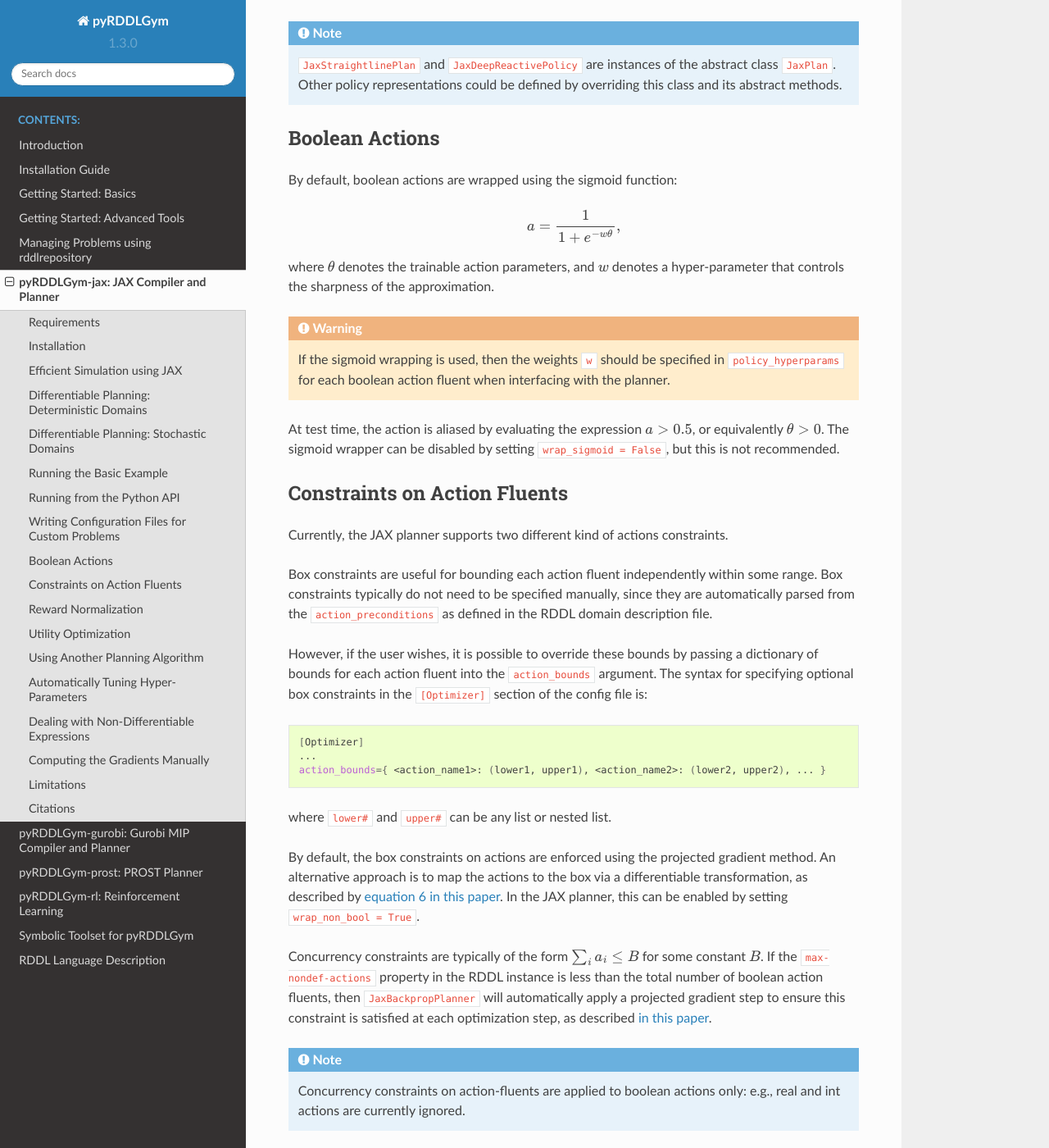
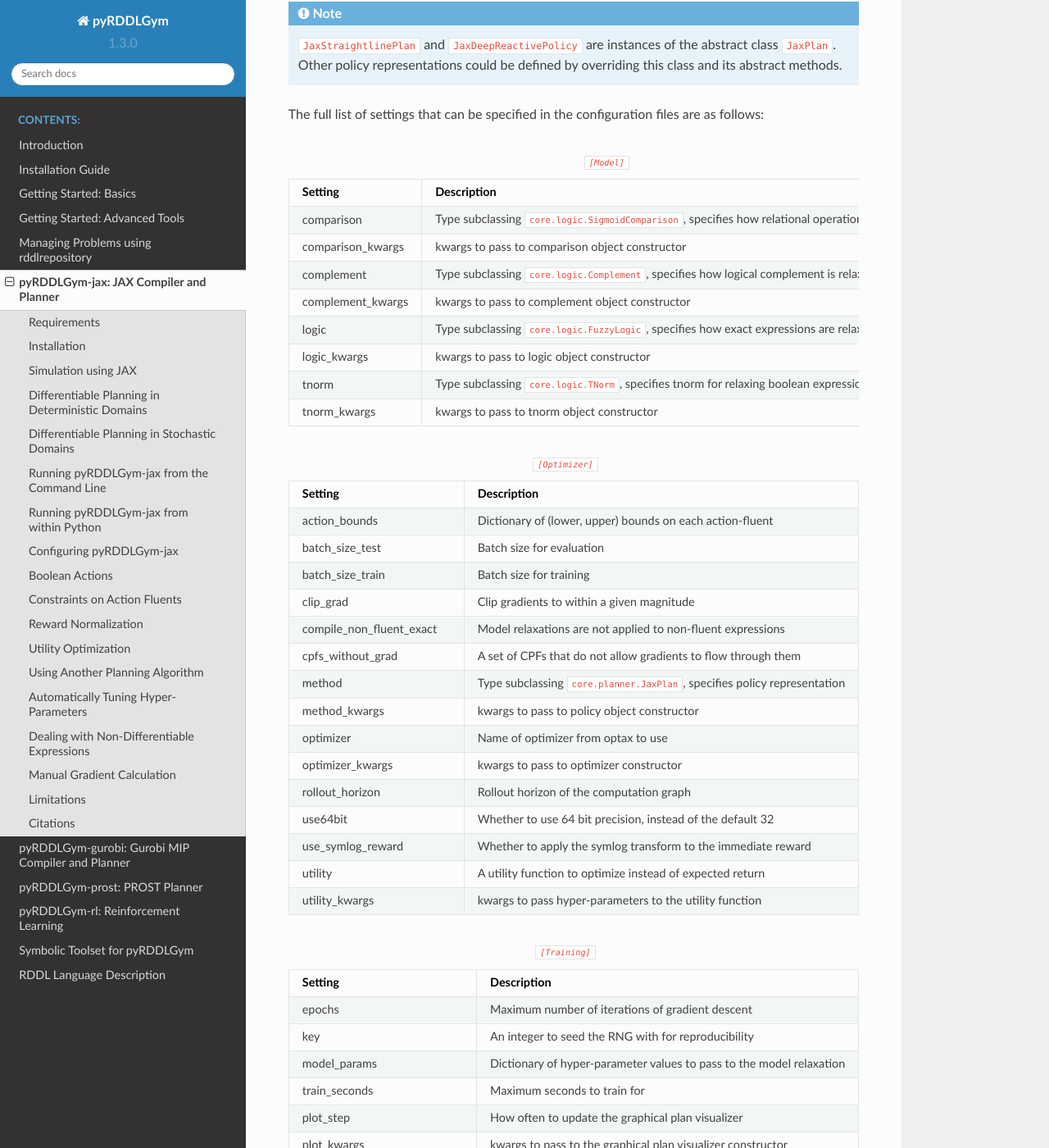
Before and after one commit to pyrddlgym-project/pyRDDLGym, a Sphinx documentation site: the page built from docs/jax.rst, in a window 1280 px wide and 1400 px high, scrolled down 5727 px. Shown: the whole window at 82% size. Built offline with Sphinx 7.4.7 and the Read the Docs theme 2.0.0, drawn with Linux system fonts in a browser that asks for light colours; some of the changed text lies outside the part shown.

Commit message:
JAX documentation list all options in config

```diff
--- a/docs/jax.rst
+++ b/docs/jax.rst
@@ -8,7 +8,8 @@ We also show how gradient ascent can be used to do optimal control.
 
 Requirements
 ------------
-This package requires Python 3.8+, as well as the following:
+
+This package requires Python 3.8+ with:
 
 * pyRDDLGym>=2.0
 * tqdm>=4.66
@@ -29,23 +30,23 @@ To run the hyper-parameter tuning, you will also need:
 Installation
 -----------------
 
-You can install pyRDDLGym-jax and all of its requirements via pip:
+To install pyRDDLGym-jax and all of its requirements via pip:
 
 .. code-block:: shell
 
     pip install pyRDDLGym-jax
 
-You can also install the latest pre-release version via git:
+To install the latest pre-release version via git:
 
 .. code-block:: shell
 
     pip install git+https://github.com/pyrddlgym-project/pyRDDLGym-jax.git
 
 
-Efficient Simulation using JAX
+Simulation using JAX
 -------------------
 
-pyRDDLGym simulates domains using pure Python and NumPy arrays.
+pyRDDLGym ordinarily simulates domains using pure Python and NumPy arrays.
 If you require additional structure (e.g. gradient calculations) or better simulation performance,
 the environment can be compiled using JAX and swapped with the default simulation backend, as shown below:
 
@@ -60,7 +61,7 @@ the environment can be compiled using JAX and swapped with the default simulatio
    In almost all cases, the JAX backend should return numerical results identical to the default backend.
 
 
-Differentiable Planning: Deterministic Domains
+Differentiable Planning in Deterministic Domains
 -------------------
 
 The (open-loop) planning problem for a deterministic environment involves finding a sequence of actions (plan)
@@ -95,7 +96,7 @@ as explained `in this paper <https://ojs.aaai.org/index.php/AAAI/article/view/47
 pyRDDLGym-jax currently supports both options, which are detailed in a later section of this tutorial.
 
 
-Differentiable Planning: Stochastic Domains
+Differentiable Planning in Stochastic Domains
 -------------------
 
 A common problem of planning in stochastic domains is that the gradients of sampling nodes are not well-defined.
@@ -132,7 +132,7 @@ where the argmax is approximated using the softmax function.
    is fully dependent on the JAX implementation: it could return a zero or NaN gradient, or raise an exception.
 
 
-Running the Basic Example
+Running pyRDDLGym-jax from the Command Line
 -------------------
 
 A basic script is provided to run the JAX planner on any domain in rddlrepository,
@@ -166,7 +166,7 @@ For example, the following will perform open-loop control on the Quadcopter doma
     python -m pyRDDLGym_jax.examples.run_plan Quadcopter 1 slp
 
 
-Running from the Python API
+Running pyRDDLGym-jax from within Python
 -------------------
 
 .. _jax-intro:
@@ -212,7 +212,7 @@ The ``**planner_args`` and ``**train_args`` are keyword arguments passed during
 but we strongly recommend creating and loading a configuration file as discussed next.
 
 
-Writing Configuration Files for Custom Problems
+Configuring pyRDDLGym-jax
 -------------------
 
 The recommended way to manage planner settings is to write a configuration file
@@ -279,6 +279,97 @@ and two hidden layers with 128 and 64 neurons, respectively.
 .. note::
    ``JaxStraightlinePlan`` and ``JaxDeepReactivePolicy`` are instances of the abstract class ``JaxPlan``.
    Other policy representations could be defined by overriding this class and its abstract methods.
+
+The full list of settings that can be specified in the configuration files are as follows:
+
+.. list-table:: ``[Model]``
+   :widths: 60 60
+   :header-rows: 1
+
+   * - Setting
+     - Description
+   * - comparison
+     - Type subclassing ``core.logic.SigmoidComparison``, specifies how relational operations are relaxed
+   * - comparison_kwargs
+     - kwargs to pass to comparison object constructor
+   * - complement
+     - Type subclassing ``core.logic.Complement``, specifies how logical complement is relaxed
+   * - complement_kwargs
+     - kwargs to pass to complement object constructor
+   * - logic
+     - Type subclassing ``core.logic.FuzzyLogic``, specifies how exact expressions are relaxed
+   * - logic_kwargs
+     - kwargs to pass to logic object constructor
+   * - tnorm
+     - Type subclassing ``core.logic.TNorm``, specifies tnorm for relaxing boolean expressions
+   * - tnorm_kwargs
+     - kwargs to pass to tnorm object constructor
+
+
+.. list-table:: ``[Optimizer]``
+   :widths: 60 60
+   :header-rows: 1
+
+   * - Setting
+     - Description
+   * - action_bounds
+     - Dictionary of (lower, upper) bounds on each action-fluent
+   * - batch_size_test
+     - Batch size for evaluation
+   * - batch_size_train
+     - Batch size for training
+   * - clip_grad
+     - Clip gradients to within a given magnitude
+   * - compile_non_fluent_exact
+     - Model relaxations are not applied to non-fluent expressions
+   * - cpfs_without_grad
+     - A set of CPFs that do not allow gradients to flow through them
+   * - method
+     - Type subclassing ``core.planner.JaxPlan``, specifies policy representation
+   * - method_kwargs
+     - kwargs to pass to policy object constructor
+   * - optimizer
+     - Name of optimizer from optax to use
+   * - optimizer_kwargs
+     - kwargs to pass to optimizer constructor
+   * - rollout_horizon
+     - Rollout horizon of the computation graph
+   * - use64bit
+     - Whether to use 64 bit precision, instead of the default 32
+   * - use_symlog_reward
+     - Whether to apply the symlog transform to the immediate reward
+   * - utility
+     - A utility function to optimize instead of expected return
+   * - utility_kwargs
+     - kwargs to pass hyper-parameters to the utility function
+
+
+.. list-table:: ``[Training]``
+   :widths: 60 60
+   :header-rows: 1
+
+   * - Setting
+     - Description
+   * - epochs
+     - Maximum number of iterations of gradient descent
+   * - key
+     - An integer to seed the RNG with for reproducibility
+   * - model_params
+     - Dictionary of hyper-parameter values to pass to the model relaxation
+   * - train_seconds
+     - Maximum seconds to train for
+   * - plot_step
+     - How often to update the graphical plan visualizer
+   * - plot_kwargs
+     - kwargs to pass to the graphical plan visualizer constructor
+   * - policy_hyperparams
+     - Dictionary of hyper-parameter values to pass to the policy
+   * - print_progress
+     - Whether to print the progress bar from the planner to console
+   * - print_summary
+     - Whether to print summary information from the planner to console
+   * - test_rolling_window
+     - Smoothing window over which to calculate test return
 
 
 Boolean Actions
@@ -574,7 +665,7 @@ It is possible to control these rules by subclassing ``FuzzyLogic``, or by
 passing different values to the ``tnorm`` or ``complement`` arguments.
 
 
-Computing the Gradients Manually
+Manual Gradient Calculation
 -------------------
 
 The API also supports manual gradient calculations for custom applications.
```
Also changed, not shown: other parts of docs/jax.rst (+6 -7 lines).
